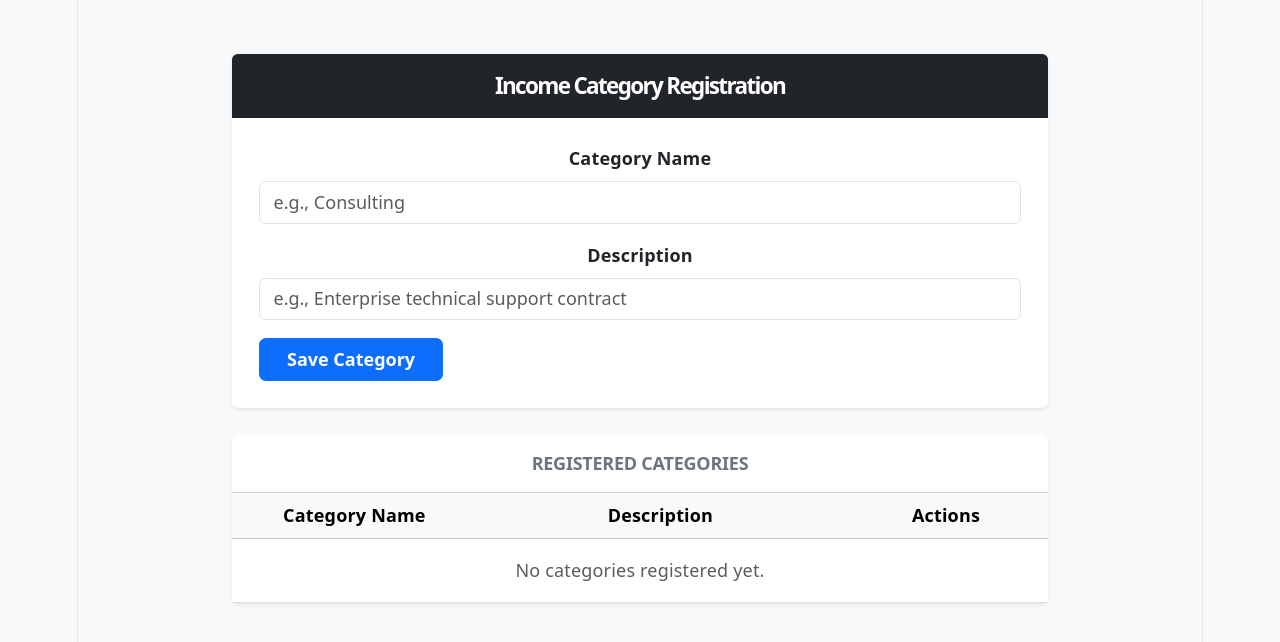
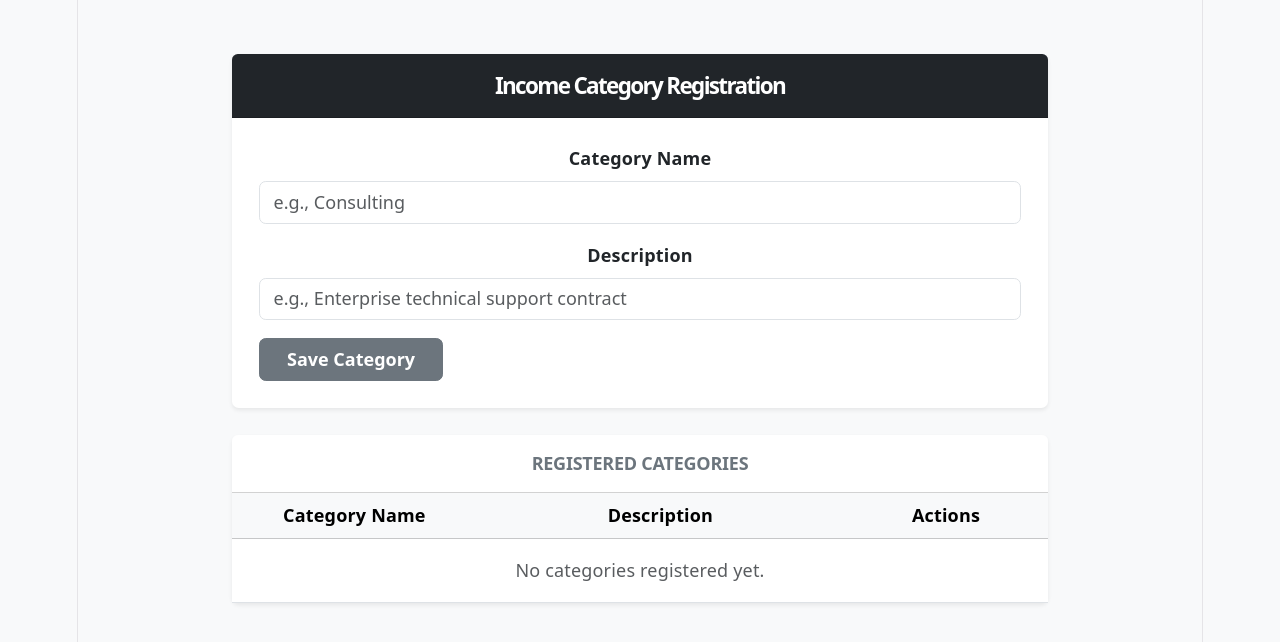
Before and after one commit to Lian2108/TLA1_project, a React (Vite) app in the folder tla1_project/: page / in a window 1280 px wide. Shown: the top 642 px of the page. Built offline with nearby package versions, Linux system fonts and the light colour scheme.

Commit message:
apply new color

```diff
--- a/tla1_project/src/App.jsx
+++ b/tla1_project/src/App.jsx
@@ -122,7 +122,7 @@ function App() {
                   <button
                     type="submit"
                     id="btnAdd"
-                    className={`btn ${editIndex !== null ? "btn-success" : "btn-primary"} px-4 fw-semibold`}
+                   className={`btn ${editIndex !== null ? "btn-success" : "btn-secondary"} px-4 fw-semibold`}
                   >
                     {editIndex !== null ? "Update Category" : "Save Category"}
                   </button>
```
